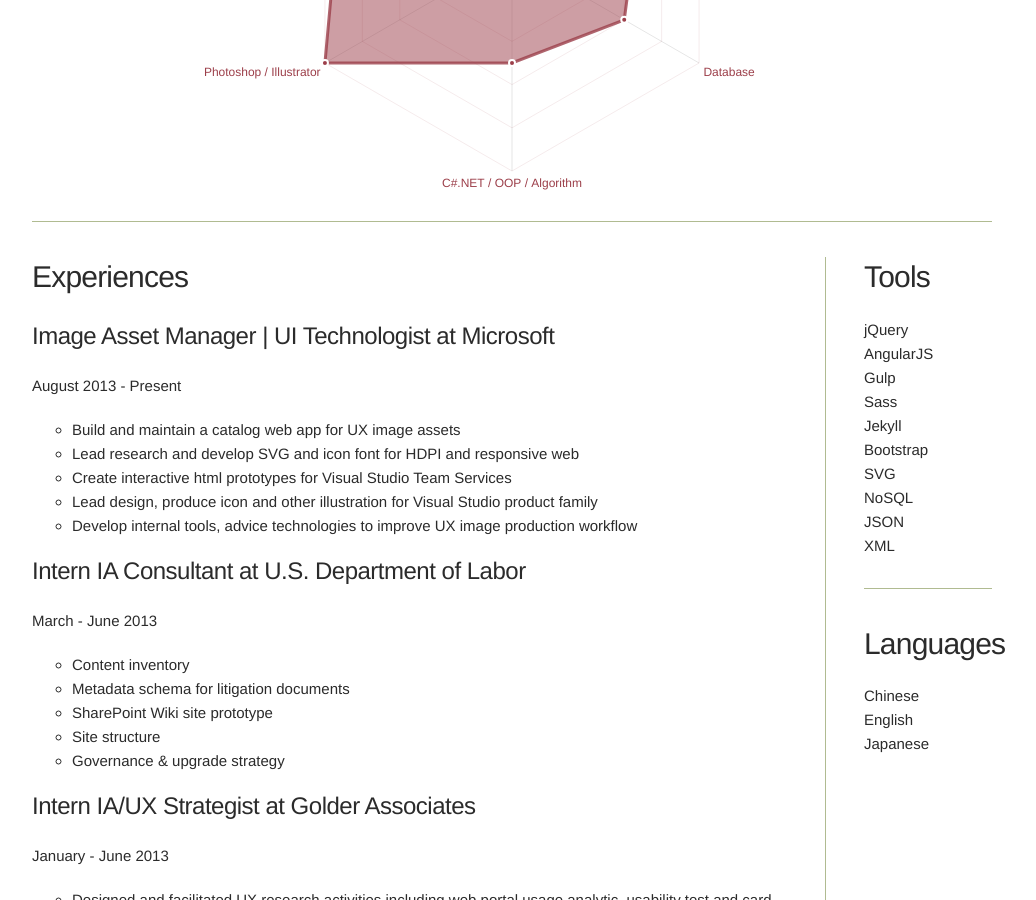
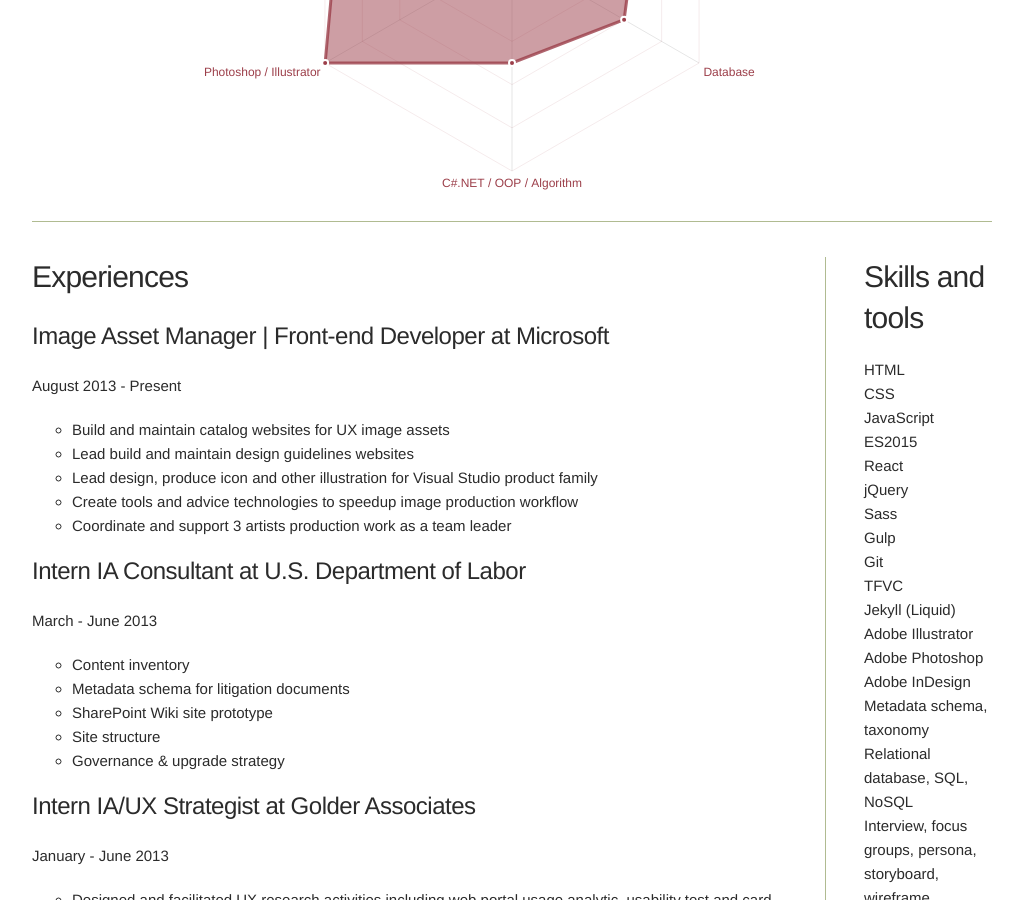
Before and after one commit to chryw/chryw.github.io, a Jekyll site: the page built from resume/index.html, in a window 1280 px wide and 900 px high, scrolled down 800 px. Shown: the whole window, without its empty margins (128-1164 px from the left). Built offline with Jekyll 4.4.1, drawn with Linux system fonts in a browser that asks for light colours; nearby versions of some CDN libraries; some web fonts are replaced; some of the changed text lies outside the part shown.

Commit message:
Updated resume

```diff
--- a/resume/index.html
+++ b/resume/index.html
@@ -29,14 +29,14 @@
 				<h4>Experiences</h4>
 				<ul class="list-unstyled">
 					<li>
-						<h5>Image Asset Manager | UI Technologist at Microsoft</h5>
+						<h5>Image Asset Manager | Front-end Developer at Microsoft</h5>
 						<h6>August 2013 - Present</h6>
 						<ul>
-							<li>Build and maintain a catalog web app for UX image assets</li>
-							<li>Lead research and develop SVG and icon font for HDPI and responsive web</li>
-							<li>Create interactive html prototypes for Visual Studio Team Services</li>
+							<li>Build and maintain catalog websites for UX image assets</li>
+							<li>Lead build and maintain design guidelines websites</li>
 							<li>Lead design, produce icon and other illustration for Visual Studio product family</li>
-							<li>Develop internal tools, advice technologies to improve UX image production workflow</li>
+							<li>Create tools and advice technologies to speedup image production workflow</li>
+							<li>Coordinate and support 3 artists production work as a team leader</li>
 						</ul>
 					</li>
 					<li>
@@ -59,10 +59,36 @@
 							<li>Recommended new SharePoint document library structure using managed metadata</li>
 						</ul>
 					</li>
+					<li>
+						<h5>Intern Quality Assurance at Beijing Yitianxindong Network Technology Co., Ltd.</h5>
+						<h6>2010</h6>
+					</li>
+					<li>
+						<h5>Technical Support at Dalkia Energy Management &amp; Beijing New Standard</h5>
+						<h6>2009</h6>
+					</li>
+					<li>
+						<h5>C# ASP.NET Programmer for Taiwan National Science Council Website </h5>
+						<h6>2008</h6>
+					</li>
 				</ul>
 				<hr>
-				<h4>Projects</h4>
+				<h4>Other research &amp; freelance experience</h4>
 				<ul class="list-unstyled">
+					<li>
+						<h5>Build portfolio websites for friends</h5>
+						<ul>
+							<li><a href="http://irzzz.catenology.com">http://irzzz.catenology.com</a></li>
+							<li><a href="http://frankux.azurewebsites.net">http://frankux.azurewebsites.net</a></li>
+						</ul>
+					</li>
+					<li>
+						<h5>Build company showcase websites for small business</h5>
+						<ul>
+							<li><a href="http://beta.catenology.com/cassielawfirm">http://beta.catenology.com/cassielawfirm</a></li>
+							<li><a href="http://houseofhongseattle.com">http://houseofhongseattle.com</a></li>
+						</ul>
+					</li>
 					<li>
 						<h5>Fearless Cards - ICT Training for Day Laborers Tools</h5>
 						<h6>June 2012 - Present</h6>
@@ -109,18 +135,25 @@
 				</ul>
 			</div>
 			<div class="two columns resume-right">
-				<h4>Tools</h4>
+				<h4>Skills and tools</h4>
 				<ul class="list-unstyled">
+					<li>HTML</li>
+					<li>CSS</li>
+					<li>JavaScript</li>
+					<li>ES2015</li>
+					<li>React</li>
 					<li>jQuery</li>
-					<li>AngularJS</li>
+					<li>Sass</li>
 					<li>Gulp</li>
-					<li>Sass</li>
-					<li>Jekyll</li>
-					<li>Bootstrap</li>
-					<li>SVG</li>
-					<li>NoSQL</li>
-					<li>JSON</li>
-					<li>XML</li>
+					<li>Git</li>
+					<li>TFVC</li>
+					<li>Jekyll (Liquid)</li>
+					<li>Adobe Illustrator</li>
+					<li>Adobe Photoshop</li>
+					<li>Adobe InDesign</li>
+					<li>Metadata schema, taxonomy</li>
+					<li>Relational database, SQL, NoSQL</li>
+					<li>Interview, focus groups, persona, storyboard, wireframe, usability test</li>
 				</ul>
 				<hr>
 				<h4>Languages</h4>
```
Also changed, not shown: 2 other files.
